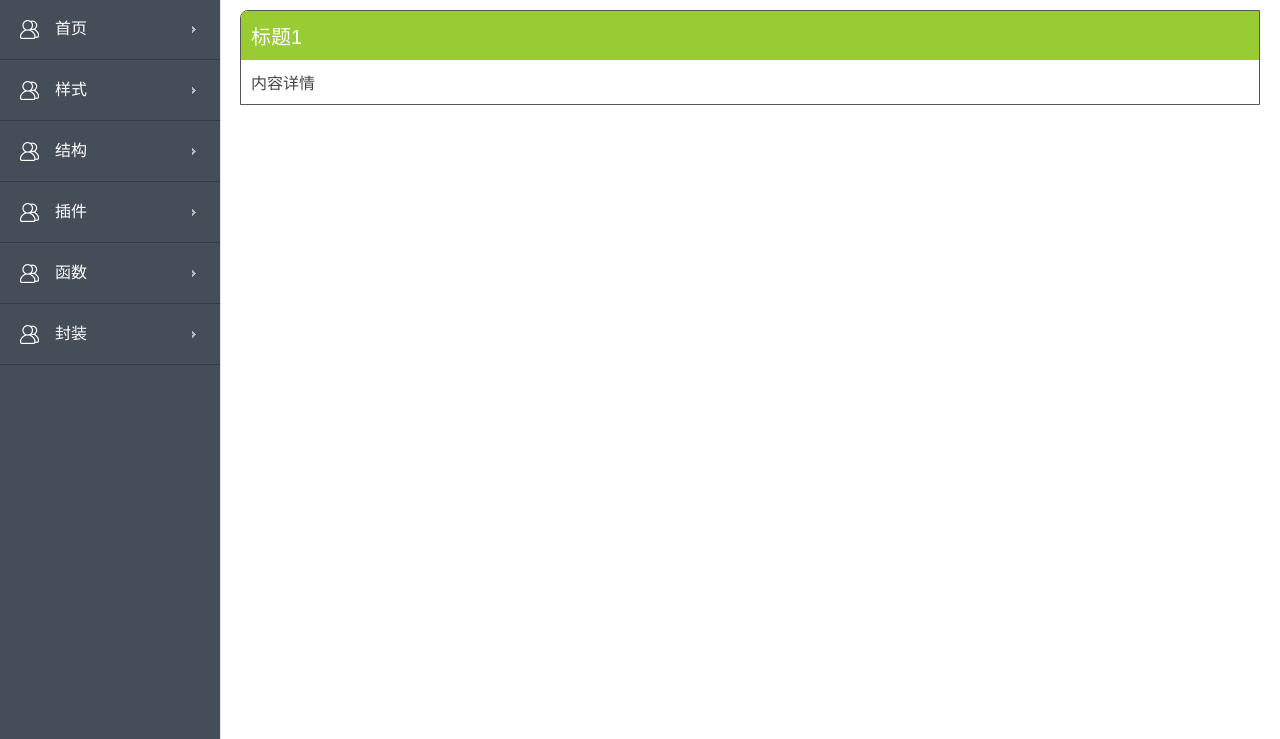
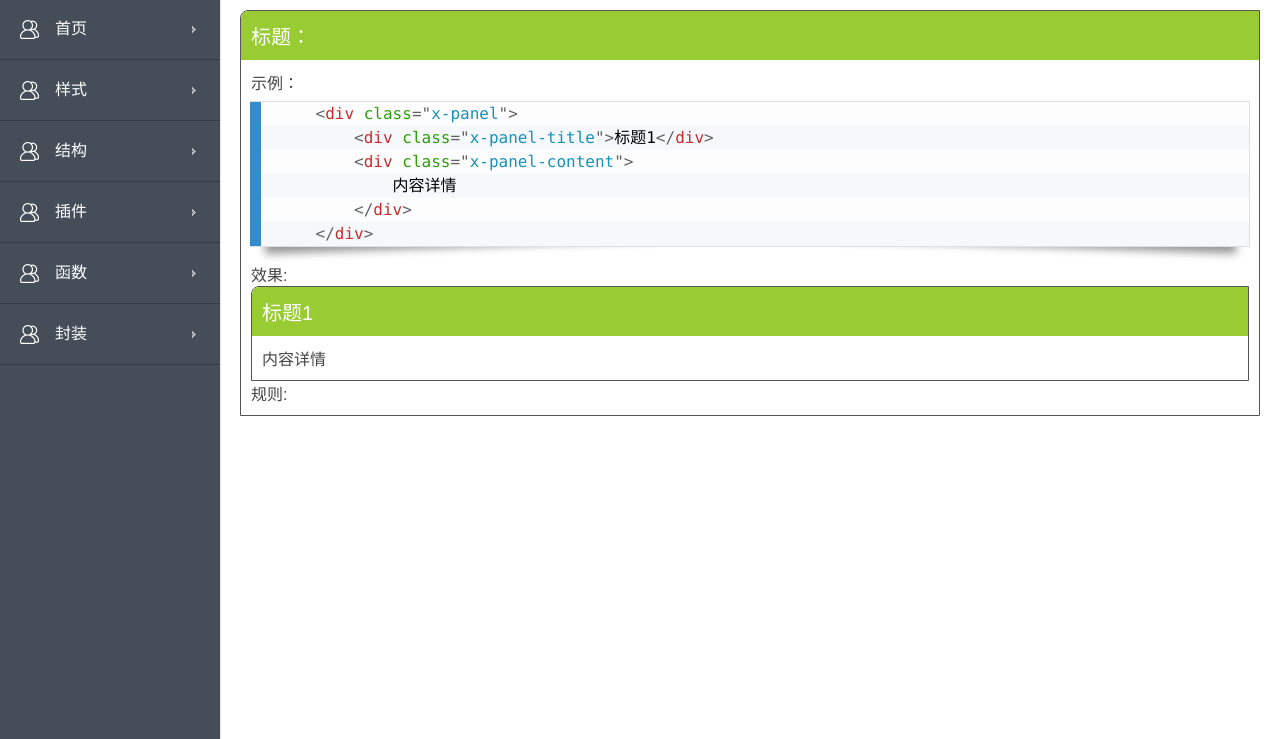
Before and after one commit to pumpinger/xstarp, a PHP site: page /panel.php in a window 1280 px wide. Shown: the part 61-800 px from the top of the page. Run offline with PHP 8.4, Linux system fonts and the light colour scheme.

Commit message:
add some

```diff
--- a/dest/css/spriter.css
+++ b/dest/css/spriter.css
@@ -1 +1 @@
-.test{background:url(../img1/sprite.png)}.test2{background:url(../img1/sprite.png) -32px 0}.test3{background:url(../img1/sprite.png) 0 -32px}
+.test{background:url(../img/sprite.png)}.test2{background:url(../img/sprite.png) -32px 0}.test3{background:url(../img/sprite.png) 0 -32px}
--- a/gulpfile.js
+++ b/gulpfile.js
@@ -23,7 +23,7 @@ gulp.task('minifyCssWithSpriter', function () {
         }))
         .pipe(minifyCSS())
         //产出路径
-        .pipe(gulp.dest('./css'));
+        .pipe(gulp.dest('./dest/css'));
 });
 
 
--- a/panel.php
+++ b/panel.php
@@ -10,10 +10,35 @@ include "layout_header.php";
 
 ?>
 
+
+
+
 <div class="x-panel">
-    <div class="x-panel-title">标题1</div>
+    <div class="x-panel-title">标题：</div>
     <div class="x-panel-content">
-        内容详情
+
+        <p>示例：</p>
+
+<pre><code class="language-html"><textarea>
+    <div class="x-panel">
+        <div class="x-panel-title">标题1</div>
+        <div class="x-panel-content">
+            内容详情
+        </div>
+    </div>
+</textarea></code></pre>
+
+
+        <p>效果:</p>
+        <div class="x-panel">
+            <div class="x-panel-title">标题1</div>
+            <div class="x-panel-content">
+                内容详情
+            </div>
+        </div>
+
+
+        <p>规则:</p>
     </div>
 </div>
 
```
